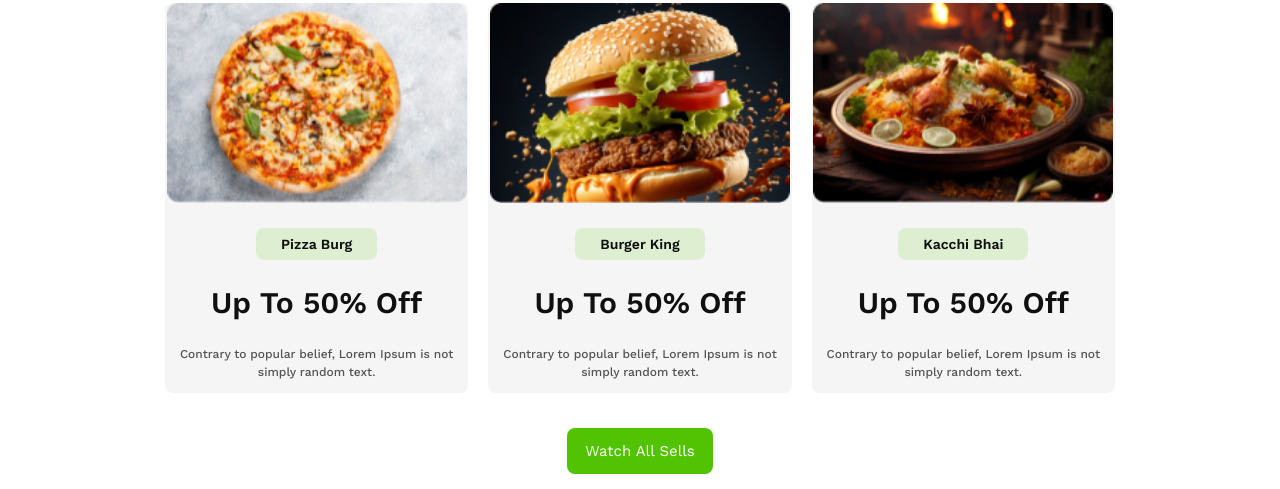
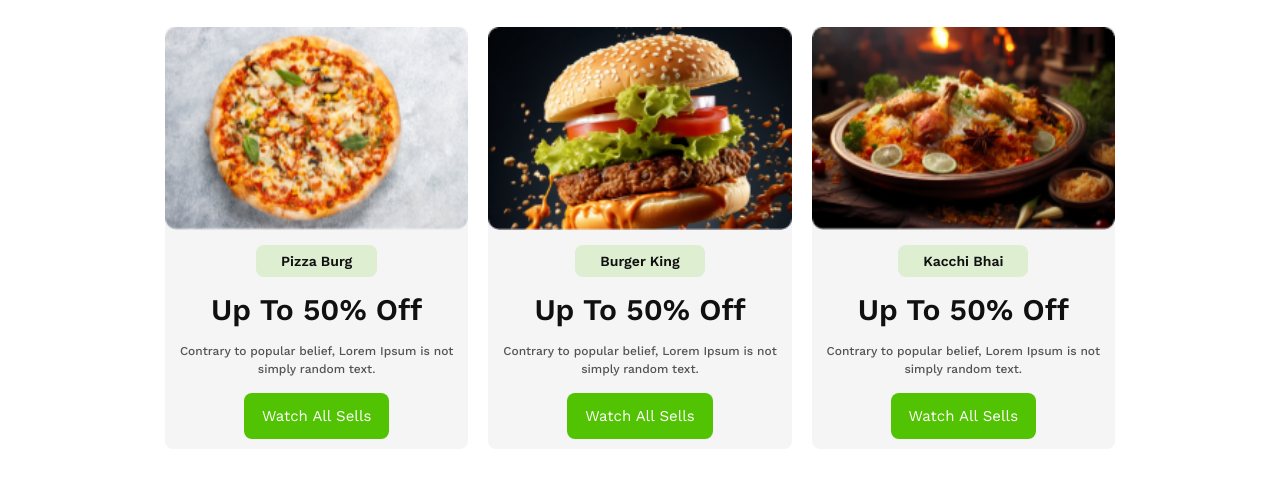
Before and after one commit to Shahareartamim01/Good-food-restaurant, a plain HTML site: page index.html in a window 1280 px wide. Shown: the part 816-1305 px from the top of the page. Drawn offline with nearby package versions, Linux system fonts and the light colour scheme.

Commit message:
btn updated

```diff
--- a/index.html
+++ b/index.html
@@ -32,27 +32,28 @@
 
                 <div class="card-container">
                     <div class="food, card" >
-                        <img src="/assets/pizza.png" alt="">
+                        <img src="assets/pizza.png" alt="">
                         <span class="food-name">Pizza Burg</span>
                         <h2>Up To 50% Off</h2>
                         <p class="card-description">Contrary to popular belief, Lorem Ipsum is not simply random text.</p>
+                        <button class="btn">Watch All Sells</button>
                     </div>
                     <div class="food, card">
-                        <img src="/assets/burger.png" alt="">
+                        <img src="assets/burger.png" alt="">
                         <span class="food-name">Burger King</span>
                         <h2>Up To 50% Off</h2>
                         <p class="card-description">Contrary to popular belief, Lorem Ipsum is not simply random text.</p>
+                        <button class="btn">Watch All Sells</button>
                     </div>
                     <div class="food, card">
-                        <img src="/assets/biriyani.png" alt="">
+                        <img src="assets/biriyani.png" alt="">
                         <span class="food-name">Kacchi Bhai</span>
                         <h2>Up To 50% Off</h2>
                         <p class="card-description">Contrary to popular belief, Lorem Ipsum is not simply random text.</p>
+                        <button class="btn">Watch All Sells</button>
                     </div>
                 </div>
-                <div class="card-button">
-                    <button class="card-btn">Watch All Sells</button>
-                </div>
+
             </div>
         </section>
     </main>
--- a/styles/style.css
+++ b/styles/style.css
@@ -7,6 +7,7 @@
 }
 
 .btn{
+    margin-bottom: 10px;
     padding: 14px 18px 14px 18px;
     border-radius: 8px;
     background: rgb(82, 195, 3);
@@ -132,9 +133,9 @@
     display: flex;
     flex-direction: column;
     align-items: center;
-    gap: 25px;
+    gap: 15px;
     background-color: whitesmoke;
-    height: 390px;
+    /* height: 390px; */
     border-radius: 8px;
 }
 
@@ -175,7 +176,7 @@
 }
 
 img{
-    width: 300px;
+    width: 100%;
 }
 
 #card-box .container .card-btn{
@@ -193,7 +194,7 @@ img{
     margin-top: 35px;
 }
 
-#card-box .container .card-button{
+/* #card-box .container .card-button{
     display: flex;
     justify-content: center;
-}
+} */
```
